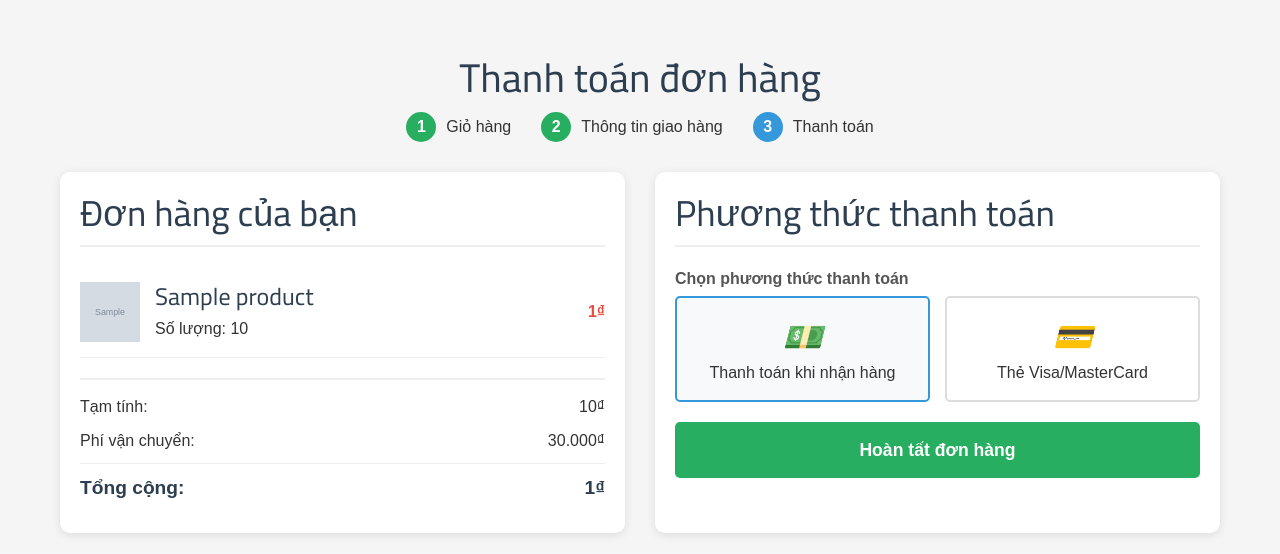
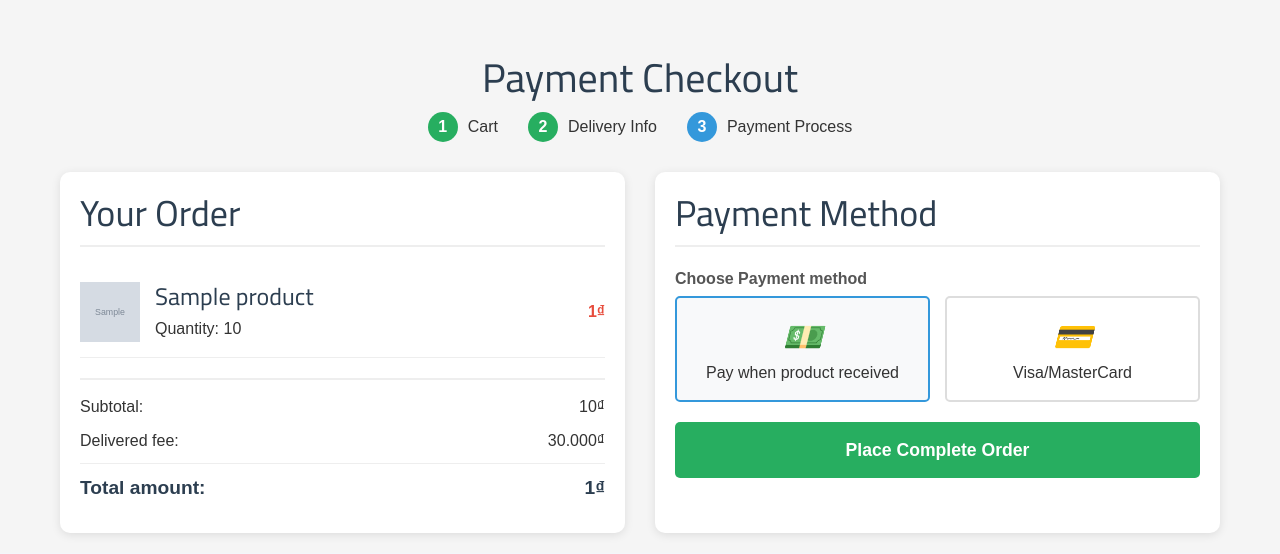
Before and after one commit to HugoExp1311/django_KTPM_25-26, a Django app: template templates/core/checkout.html in a window 1280 px wide. Shown: the part 324-878 px from the top of the page. Run offline with Django 4.2, Linux system fonts and the light colour scheme; the template is opened without the code that fills it: most values are stand-ins (such as "Sample title", 1, 10 or a date in 2020); grey boxes marked "Sample" are stand-in pictures; some libraries are stand-ins or nearby versions.

Commit message:
eng
trans

```diff
--- a/templates/core/checkout.html
+++ b/templates/core/checkout.html
@@ -6,19 +6,19 @@
 {% block content %}
 <div class="container">
     <div class="checkout-header">
-        <h1>Thanh toán đơn hàng</h1>
+        <h1>Payment Checkout</h1>
         <div class="checkout-steps">
             <div class="step completed">
                 <div class="step-number">1</div>
-                <span>Giỏ hàng</span>
+                <span>Cart</span>
             </div>
             <div class="step completed">
                 <div class="step-number">2</div>
-                <span>Thông tin giao hàng</span>
+                <span>Delivery Info</span>
             </div>
             <div class="step active">
                 <div class="step-number">3</div>
-                <span>Thanh toán</span>
+                <span>Payment Process</span>
             </div>
         </div>
     </div>
@@ -26,7 +26,7 @@
     <div class="checkout-content">
         <!-- Tóm tắt đơn hàng -->
         <div class="order-summary">
-            <h2>Đơn hàng của bạn</h2>
+            <h2>Your Order</h2>
             <div class="order-items">
                 {% for item in cart_items %}
                 <div class="order-item">
@@ -42,7 +42,7 @@
                         </div>
                         <div class="item-details">
                             <h4>{{ item.product.name }}</h4>
-                            <span>Số lượng: {{ item.quantity }}</span>
+                            <span>Quantity: {{ item.quantity }}</span>
                         </div>
                     </div>
                     <div class="item-price">{{ item.total_price|floatformat:0 }}₫</div>
@@ -51,15 +51,15 @@
             </div>
             <div class="order-totals">
                 <div class="total-row">
-                    <span>Tạm tính:</span>
+                    <span>Subtotal:</span>
                     <span>{{ cart_total|floatformat:0 }}₫</span>
                 </div>
                 <div class="total-row">
-                    <span>Phí vận chuyển:</span>
+                    <span>Delivered fee:</span>
                     <span>30.000₫</span>
                 </div>
                 <div class="total-row final">
-                    <span>Tổng cộng:</span>
+                    <span>Total amount:</span>
                     <span>{{ total_with_shipping|floatformat:0 }}₫</span>
                 </div>
             </div>
@@ -67,21 +67,21 @@
 
         <!-- Phần thanh toán -->
         <div class="payment-section" id="paymentSection">
-            <h2>Phương thức thanh toán</h2>
+            <h2>Payment Method</h2>
 
 <form method="POST" id="paymentForm">
                     {% csrf_token %}
 
                 <div class="form-group">
-                    <label>Chọn phương thức thanh toán</label>
+                    <label>Choose Payment method</label>
                     <div class="payment-methods">
                         <div class="payment-method" onclick="selectPaymentMethod('cod')">
                             <i>💵</i>
-                            <div>Thanh toán khi nhận hàng</div>
+                            <div>Pay when product received</div>
                         </div>
                         <div class="payment-method" onclick="selectPaymentMethod('card')">
                             <i>💳</i>
-                            <div>Thẻ Visa/MasterCard</div>
+                            <div>Visa/MasterCard</div>
                         </div>
                     </div>
                     <input type="hidden" name="payment_method" id="paymentMethod" value="cod">
@@ -89,7 +89,7 @@
 
                 <div class="card-details" id="cardDetails">
                     <div class="form-group">
-                        <label for="cardNumber">Số thẻ</label>
+                        <label for="cardNumber">Your card Id: </label>
                         <input type="text" id="cardNumber" name="card_number" placeholder="1234 5678 9012 3456" maxlength="19">
                     </div>
 
@@ -111,7 +111,7 @@
                 </div>
 
                 <button type="button" class="complete-order-btn" onclick="completeOrder()">
-                    Hoàn tất đơn hàng
+                    Place Complete Order
                 </button>
             </form>
         </div>
```
